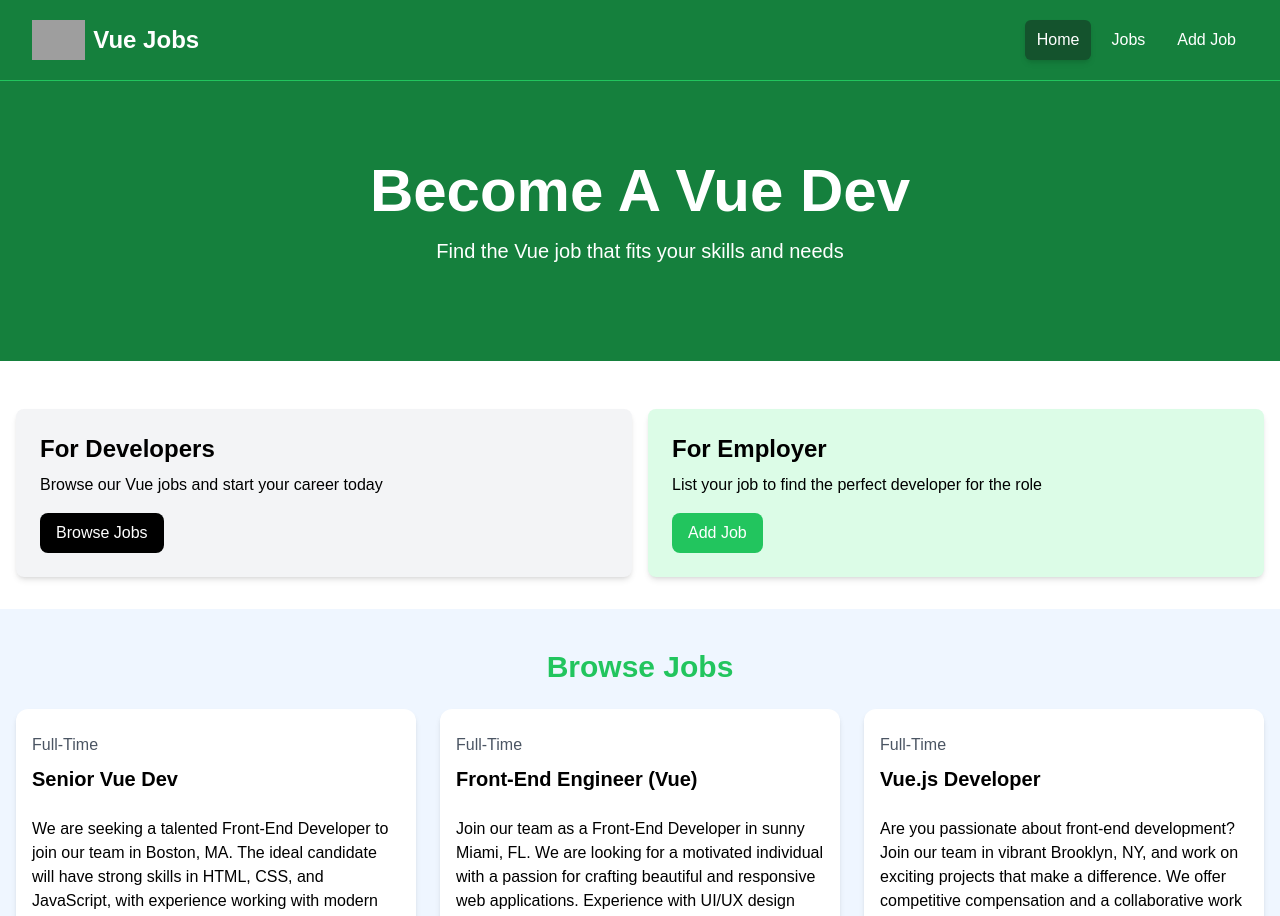
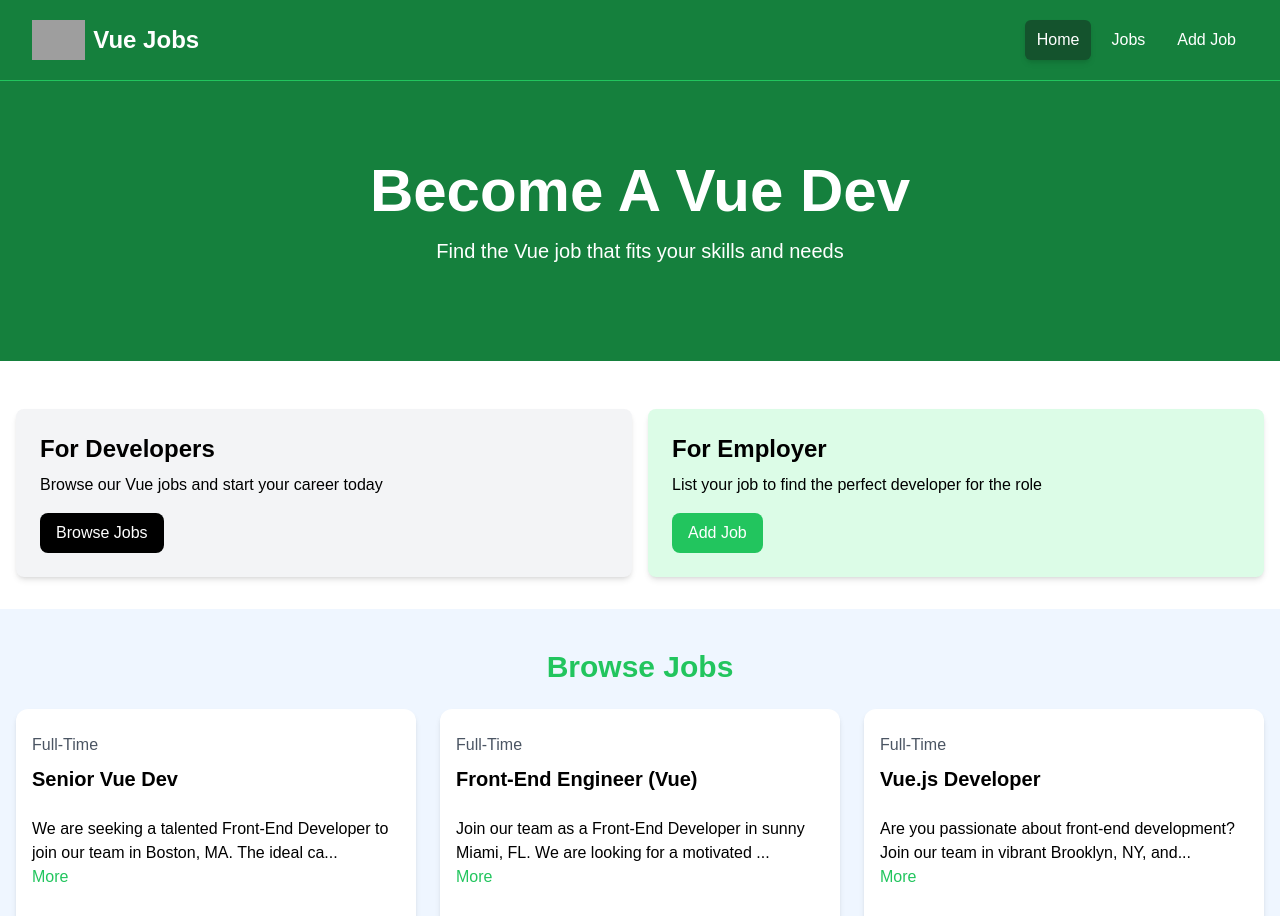
Before and after one commit to Kashef-ir/Vue-work, a Vue app: page / in a window 1280 px wide. Shown: the top 916 px of the page. Built offline with nearby package versions, Linux system fonts and the light colour scheme; grey boxes are pictures that could not be loaded.

Commit message:
Improve job description

```diff
--- a/src/components/JobListing.vue
+++ b/src/components/JobListing.vue
@@ -1,9 +1,23 @@
 <script setup>
-import { defineProps } from 'vue';
+import { defineProps, ref, computed } from "vue";
 
-defineProps({
-  job: Object
-})
+const props = defineProps({
+  job: Object,
+});
+
+const showFullDescription = ref(false);
+
+const toggleFullDescription = () => {
+  showFullDescription.value = !showFullDescription.value;
+};
+
+const truncatedDescription = computed(() => {
+  let description = props.job.description;
+  if (!showFullDescription.value) {
+    description = description.substring(0, 90) + "...";
+  }
+  return description;
+});
 </script>
 
 <template>
@@ -15,7 +29,12 @@
       </div>
 
       <div class="mb-5">
-        {{ job.description }}
+        <div>
+          {{ truncatedDescription }}
+        </div>
+        <button @click="toggleFullDescription" class="text-green-500 hover:text-green-600 mb-5">
+          {{ showFullDescription ? "Less" : "More" }}
+        </button>
       </div>
 
       <h3 class="text-green-500 mb-2">{{ job.salary }} / Year</h3>
```
